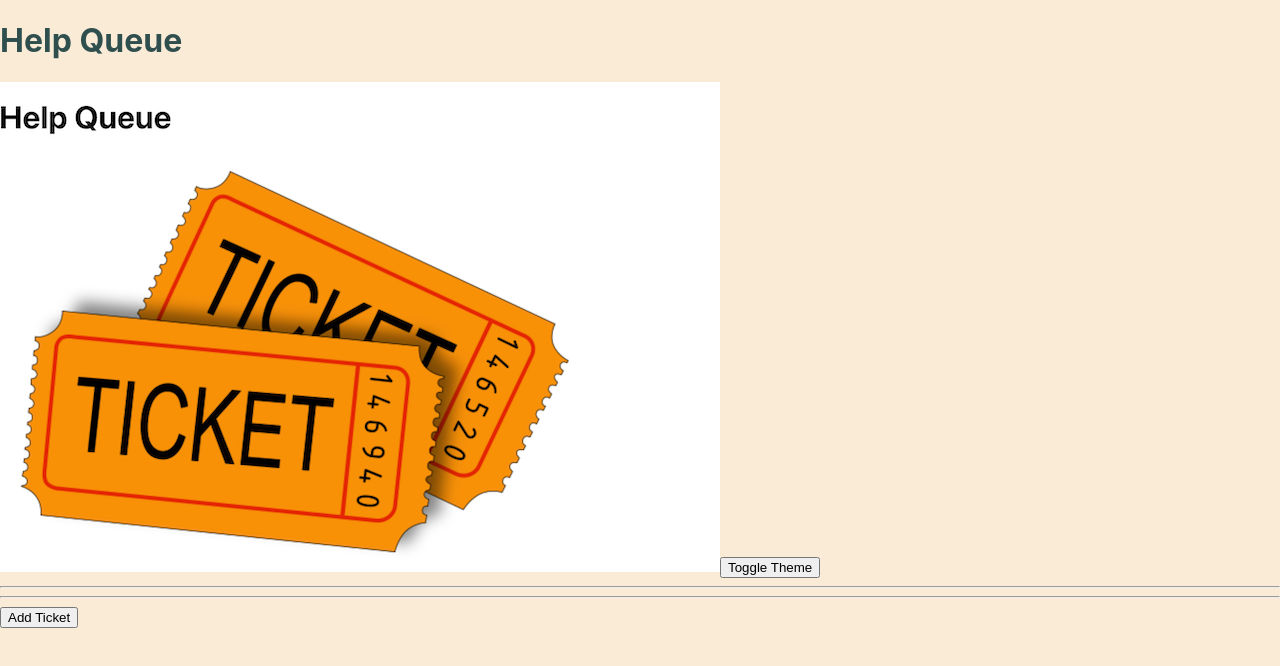
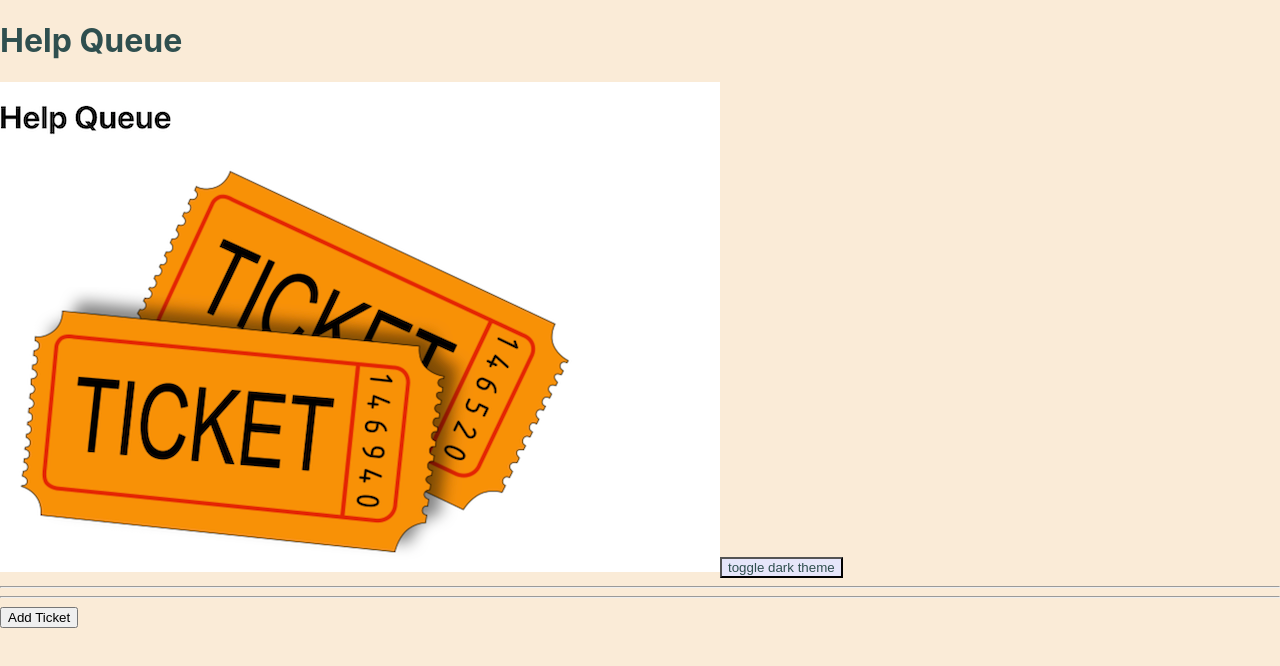
Before and after one commit to Object-ions/Help-Queue, a React (Create React App) app: page / in a window 1280 px wide. Shown: the top 666 px of the page. Built offline with nearby package versions, Linux system fonts and the light colour scheme.

Commit message:
update the component to use the theme data

```diff
--- a/src/components/ToggleTheme.js
+++ b/src/components/ToggleTheme.js
@@ -2,11 +2,20 @@
 import PropTypes from "prop-types";
 
 function ToggleTheme(props) {
-  const { toggleTheme } = props;
+  const { theme, toggleTheme } = props;
+
+  const styles = {
+    backgroundColor: theme.buttonBackground,
+    color: theme.textColor,
+  };
 
   return (
     <React.Fragment>
-      <button onClick={toggleTheme}>Toggle Theme</button>
+      <button style={styles} onClick={toggleTheme}>
+        {theme.textColor === "AntiqueWhite"
+          ? "toggle light theme"
+          : "toggle dark theme"}
+      </button>
       <hr />
     </React.Fragment>
   );
@@ -14,6 +23,7 @@
 
 ToggleTheme.propTypes = {
   toggleTheme: PropTypes.func,
+  theme: PropTypes.object,
 };
 
 export default ToggleTheme;
```
